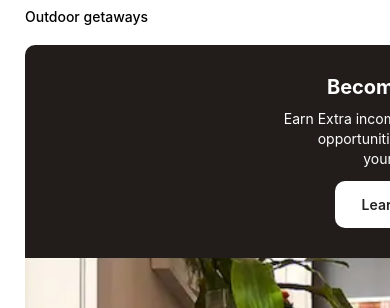
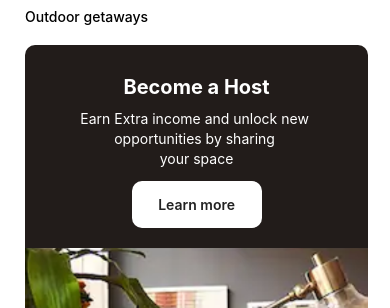
Before and after one commit to JocheAttah/AirbnbNativeClone, a React Native app: screen / in a window 390 px wide. Shown: the part 1484-1792 px from the top of the page. Built offline with nearby package versions, Linux system fonts and the light colour scheme.

Commit message:
fixed learnmore bug

```diff
--- a/src/screens/Home/styles.js
+++ b/src/screens/Home/styles.js
@@ -3,19 +3,21 @@ import {Dimensions, StyleSheet} from 'react-native';
 const styles = StyleSheet.create({
   content: {
     marginLeft: 25,
+    // marginTop: -30,
   },
   image: {
     width: '100%',
+    // width: Dimensions.get('screen').width,
     height: 500,
     resizeMode: 'cover',
     justifyContent: 'center',
   },
   title: {
-    fontSize: 50,
+    fontSize: 44,
     fontWeight: '700',
     color: '#222222',
     letterSpacing: 0.32,
-    lineHeight: 50,
+    lineHeight: 45,
     marginBottom: 10,
   },
   paragraph: {
@@ -65,12 +67,15 @@ const styles = StyleSheet.create({
 
   fix: {flexDirection: 'column', marginRight: 10},
   learnMoreSection: {
-    width: Dimensions.get('screen').width - 50,
+    // width: Dimensions.get('screen').width - 50,
+    // flexDirection: 'row',
+    width: '94%',
     marginTop: 20,
   },
   learnMoreContent: {
     backgroundColor: '#221C1A',
     padding: 30,
+    paddingBottom: 20,
     borderTopLeftRadius: 10,
     borderTopRightRadius: 10,
   },
@@ -88,7 +93,8 @@ const styles = StyleSheet.create({
     marginBottom: 12,
   },
   imageLearnMore: {
-    width: Dimensions.get('screen').width - 50,
+    // width: Dimensions.get('screen').width - 50,
+    width: '94%',
     height: Dimensions.get('screen').width - 180,
     resizeMode: 'cover',
     borderBottomLeftRadius: 10,
```
